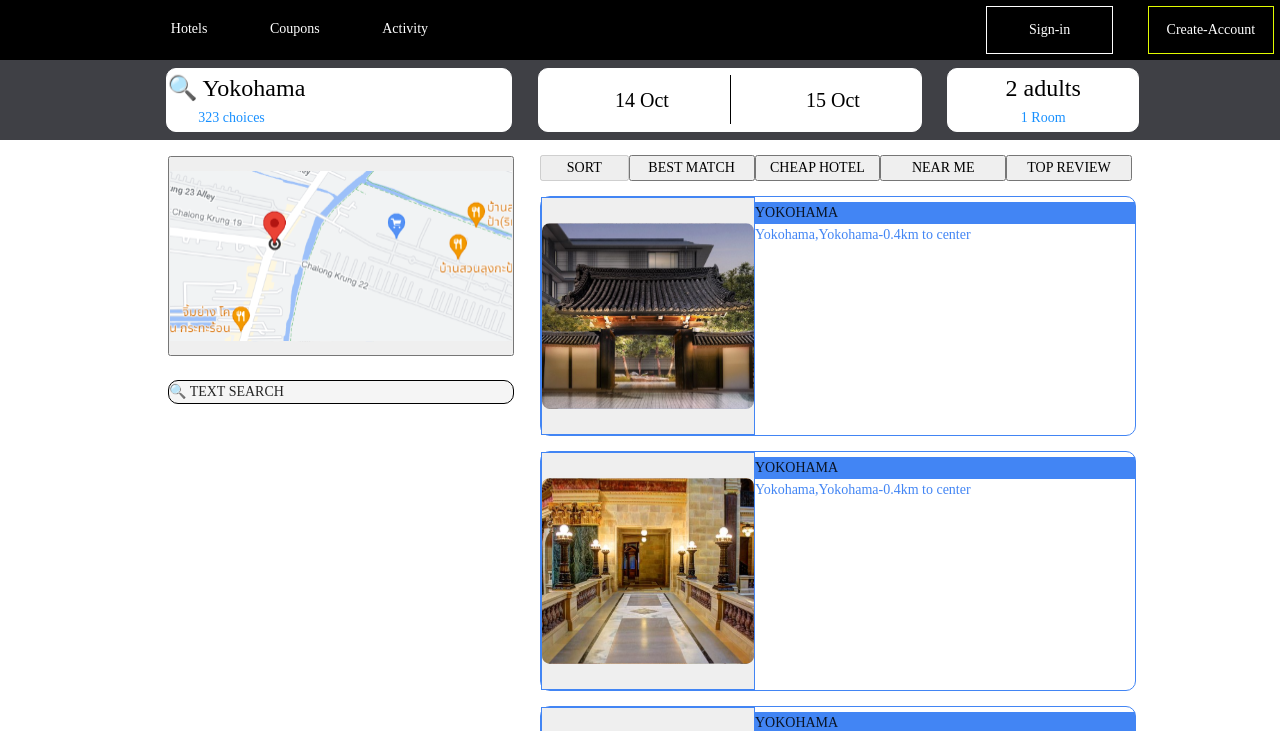
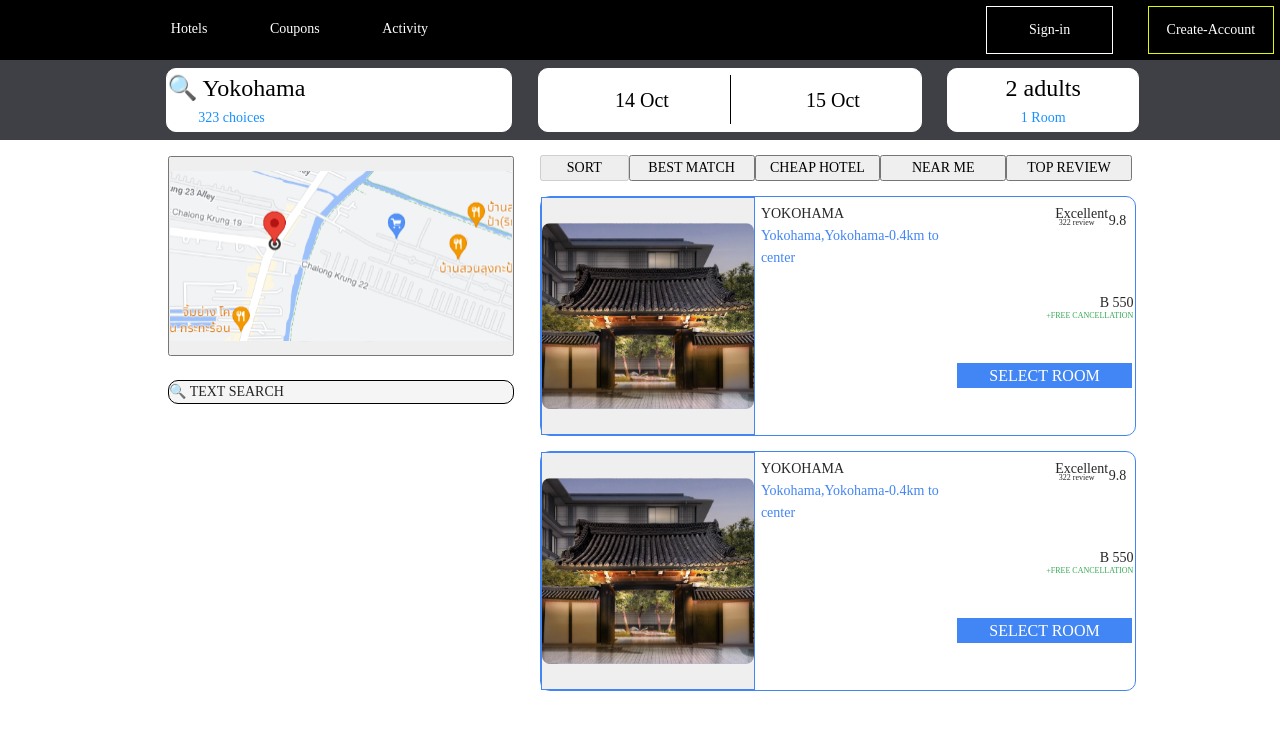
Before and after one commit to pracharapol/Project_Softarch, a React (Create React App) app: page /Hotels in a window 1280 px wide. Shown: the top 731 px of the page. Built offline with nearby package versions, Linux system fonts and the light colour scheme.

Commit message:
ta sud lor add content

```diff
--- a/src/Css/Hotels.css
+++ b/src/Css/Hotels.css
@@ -266,15 +266,16 @@
 .bodyhotel4 .info {
   margin-top: 2%;
   margin-left: 2%;
-  top: 50%;
+  /* top: 50%; */
   background-color: white;
   width: 79%;
   height: 30%;
-  left: 50%;
+  /* left: 50%; */
   border-radius: 10px;
   border-color: #4285f4;
   border-bottom: #4285f4;
   border: 1px solid#4285f4;
+  position: relative;
 }
 
 .hotelImage {
@@ -288,11 +289,31 @@
   border: 1px solid#4285f4;
   float: left;
 }
+.infoleft {
+  margin-top: 1%;
+  left: 37%;
+  width: 33%;
+  position: absolute;
+  /* float: inline-end; */
+  /* display: flex; */
+  /* display: block; */
+}
+.inforight {
+  margin-top: 1%;
+  /* top: 0%; */
+  left: 70%;
+  position: absolute;
+  float: right;
+  width: 30%;
+  /* display: block; */
+
+  /* background-color: #000000; */
+}
 .nameinfo {
-  background-color: #4285f4;
+  /* background-color: #4285f4; */
   /* position: sticky; */
   left: 50px;
-  margin-top: 5px;
+  /* margin-top: 5px; */
 }
 .namelocation {
   color: #4285f4;
@@ -300,11 +321,59 @@
   /* position: relative; */
   left: 50px;
 }
+.review {
+  left: 55%;
+  position: absolute;
+  display: inline;
+  text-align: right;
+}
+.userReview {
+  margin-top: 8%;
+  font-size: 8px;
+  left: 57%;
+  position: absolute;
+  display: inline;
+  text-align: right;
+}
+.reviewStar {
+  margin-top: 4%;
+  left: 85%;
+  /* margin-left: 5%; */
+  position: absolute;
+  display: inline;
+  text-align: right;
+}
+.price {
+  position: absolute;
+  margin-top: 50%;
+  left: 80%;
+  text-align: right;
+}
+.extra {
+  color: #34a853;
+  position: absolute;
+  font-size: 8px;
+  margin-top: 60%;
+  left: 50%;
+  text-align: right;
+}
+.selectR {
+  background-color: #4285f4;
+  /* position: absolute; */
+  color: white;
+  left: 15%;
+  font-size: 16px;
+  width: 98%;
+  margin-top: 90%;
+  border: none;
+  height: auto;
+}
 .mapImage {
+  /* position: sticky; */
   top: 2%;
   /* background-attachment: fixed; */
   position: relative;
-  z-index: 3;
+  /* z-index: 3; */
   background-repeat: no-repeat;
   width: 66%;
   left: 32%;
--- a/src/page/Hotels.tsx
+++ b/src/page/Hotels.tsx
@@ -206,26 +206,21 @@ function Hotels() {
               alt=""
             />
           </button>
+          <div className="infoleft">
             <div className="nameinfo">YOKOHAMA</div>
-          <div className="namelocation">Yokohama,Yokohama-0.4km to center</div>
+            <div className="namelocation">
+              Yokohama,Yokohama-0.4km to center
+            </div>
             <div className="Linebody3"></div>
           </div>
-        <div className="info">
-          <button className="hotelImage">
-            <img
-              style={{
-                width: "100%",
-                height: "100%",
-                position: "relative",
-                backgroundSize: "cover",
-              }}
-              src={picim2}
-              alt=""
-            />
-          </button>
-          <div className="nameinfo">YOKOHAMA</div>
-          <div className="namelocation">Yokohama,Yokohama-0.4km to center</div>
-          <div className="Linebody3"></div>
+          <div className="inforight">
+            <div className="review">Excellent</div>
+            <div className="userReview">322 review</div>
+            <div className="reviewStar">9.8</div>
+            <div className="price">B 550</div>
+            <div className="extra">+FREE CANCELLATION</div>
+            <button className="selectR">SELECT ROOM</button>
+          </div>
         </div>
         <div className="info">
           <button className="hotelImage">
@@ -240,26 +235,21 @@ function Hotels() {
               alt=""
             />
           </button>
+          <div className="infoleft">
             <div className="nameinfo">YOKOHAMA</div>
-          <div className="namelocation">Yokohama,Yokohama-0.4km to center</div>
+            <div className="namelocation">
+              Yokohama,Yokohama-0.4km to center
+            </div>
             <div className="Linebody3"></div>
           </div>
-        <div className="info">
-          <button className="hotelImage">
-            <img
-              style={{
-                width: "100%",
-                height: "100%",
-                position: "relative",
-                backgroundSize: "cover",
-              }}
-              src={picim}
-              alt=""
-            />
-          </button>
-          <div className="nameinfo">YOKOHAMA</div>
-          <div className="namelocation">Yokohama,Yokohama-0.4km to center</div>
-          <div className="Linebody3"></div>
+          <div className="inforight">
+            <div className="review">Excellent</div>
+            <div className="userReview">322 review</div>
+            <div className="reviewStar">9.8</div>
+            <div className="price">B 550</div>
+            <div className="extra">+FREE CANCELLATION</div>
+            <button className="selectR">SELECT ROOM</button>
+          </div>
         </div>
       </div>
     </div>
```
Lines whose indentation alone changed are shown as unchanged.
